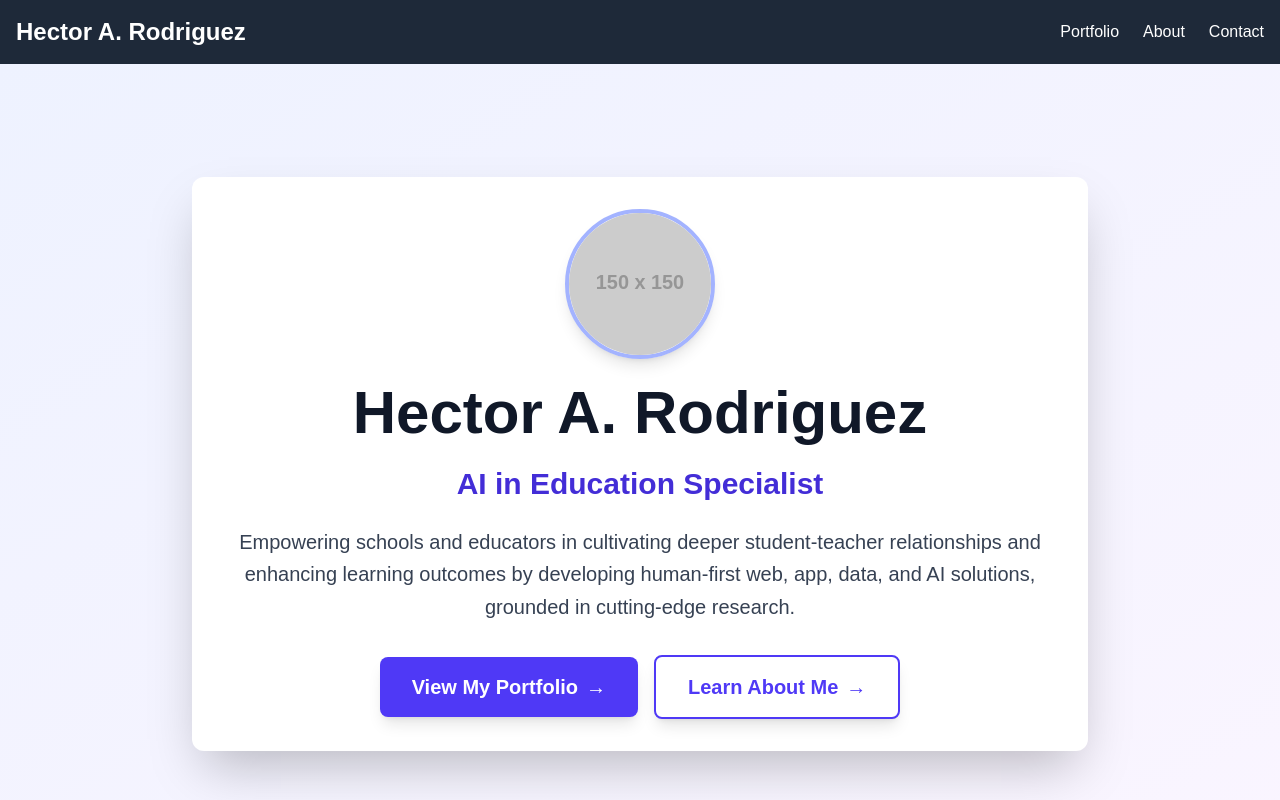
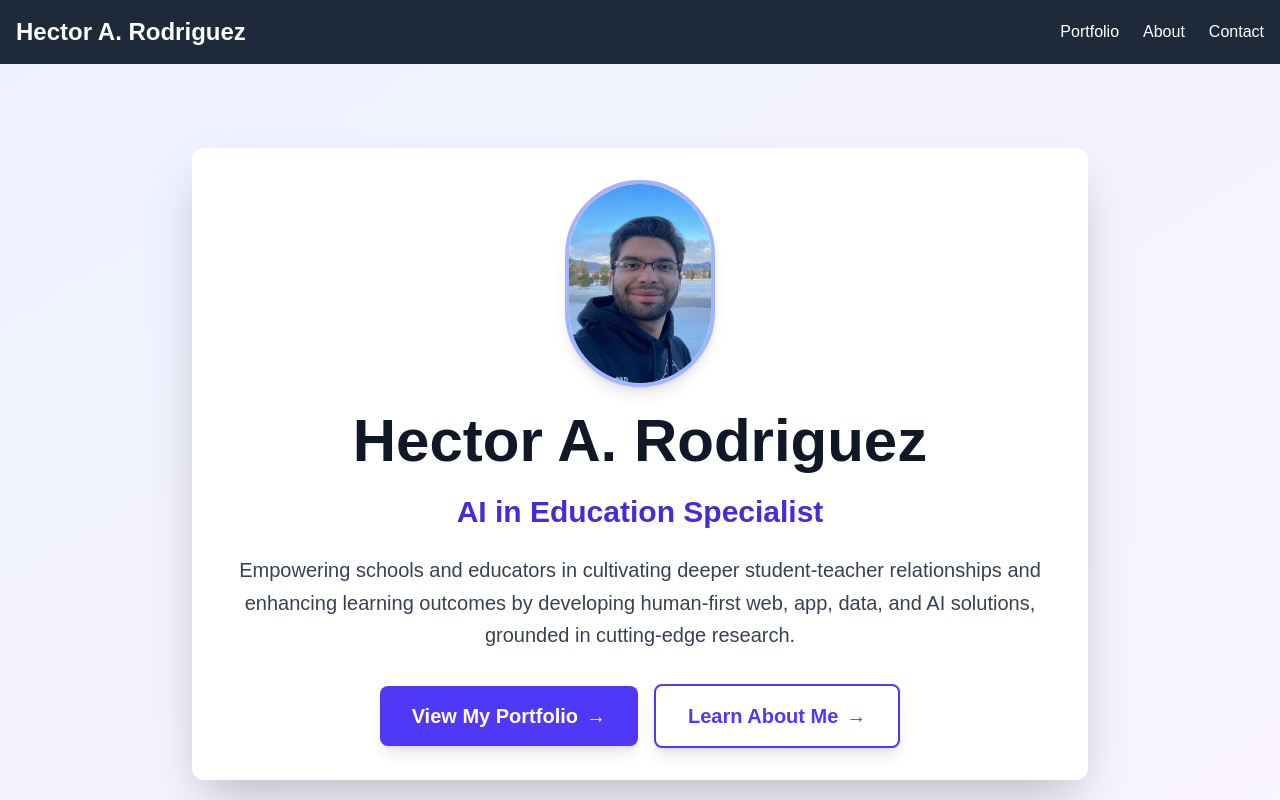
Before and after one commit to mr-hec24/portfolio-nextjs, a Next.js app: page / in a window 1280 px wide. Shown: the top 800 px of the page. Built offline with nearby package versions, Linux system fonts and the light colour scheme.

Commit message:
Added profile pictures

```diff
--- a/src/app/about/page.tsx
+++ b/src/app/about/page.tsx
@@ -19,7 +19,7 @@ const AboutPage: React.FC = () => {
       <section className="mb-12 p-8 bg-white rounded-xl shadow-lg flex flex-col items-center">
         {/* Your Professional Headshot */}
         <Image
-          src="https://placehold.co/300x300/E0E0E0/000000?text=Your+Professional+Headshot" // Replace with your image path
+          src="/images/about/hector-2.jpg" // Replace with your image path
           alt="Hector A. Rodriguez Professional Headshot"
           width={300} // Set appropriate width for optimization
           height={300} // Set appropriate height for optimization
--- a/src/app/page.tsx
+++ b/src/app/page.tsx
@@ -9,7 +9,7 @@ export default function HomePage() {
     <div className="min-h-screen flex flex-col justify-center items-center bg-gradient-to-br from-indigo-50 to-purple-50 text-gray-800 p-4">
       <main className="max-w-4xl text-center p-8 bg-white rounded-xl shadow-2xl space-y-8 animate-fade-in">
         <Image
-          src="https://placehold.co/150x150/E0E0E0/000000?text=Your+Photo" // Replace with your image path
+          src="/images/about/hector-1.JPG" // Replace with your image path
           alt="Hector A. Rodriguez"
           width={150}
           height={150}
```
Also changed, not shown: public/images/about/hector-1.JPG (added), 1 other file (tests, documents, lock files or other folders).
